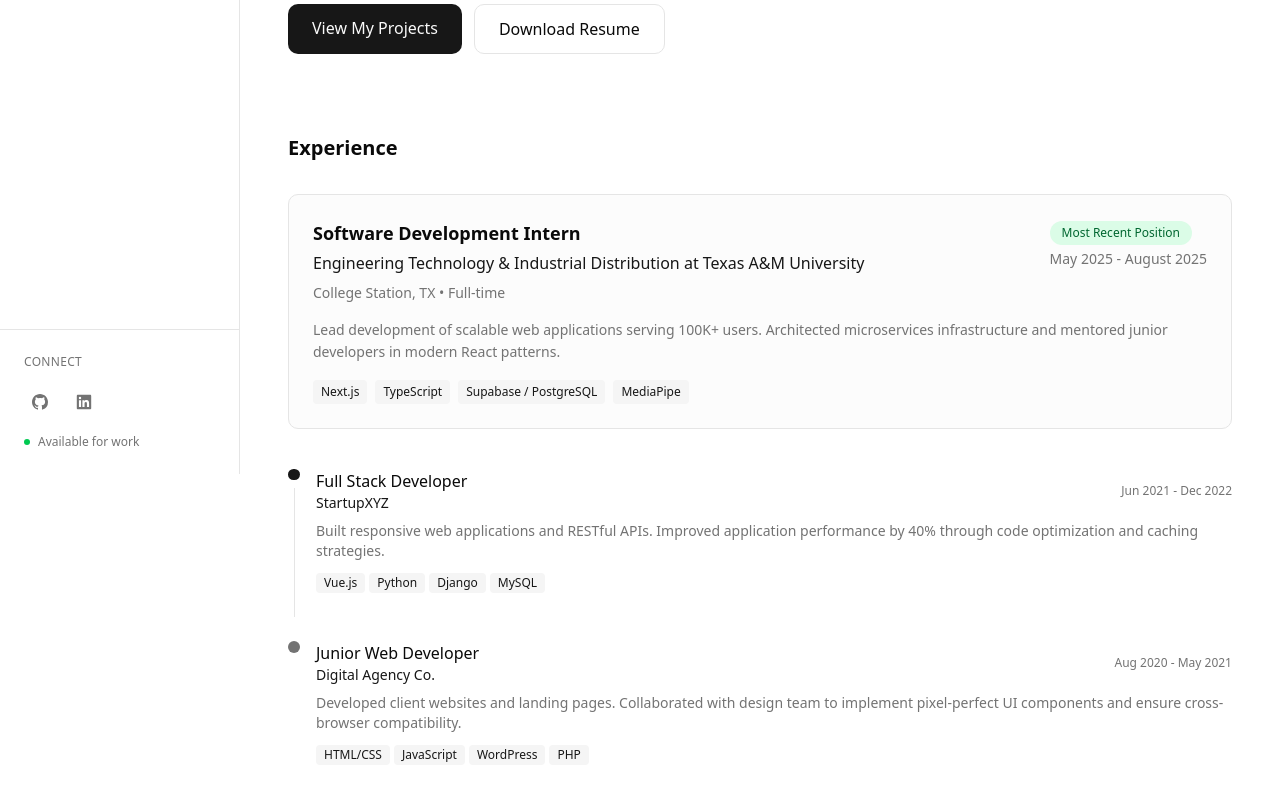
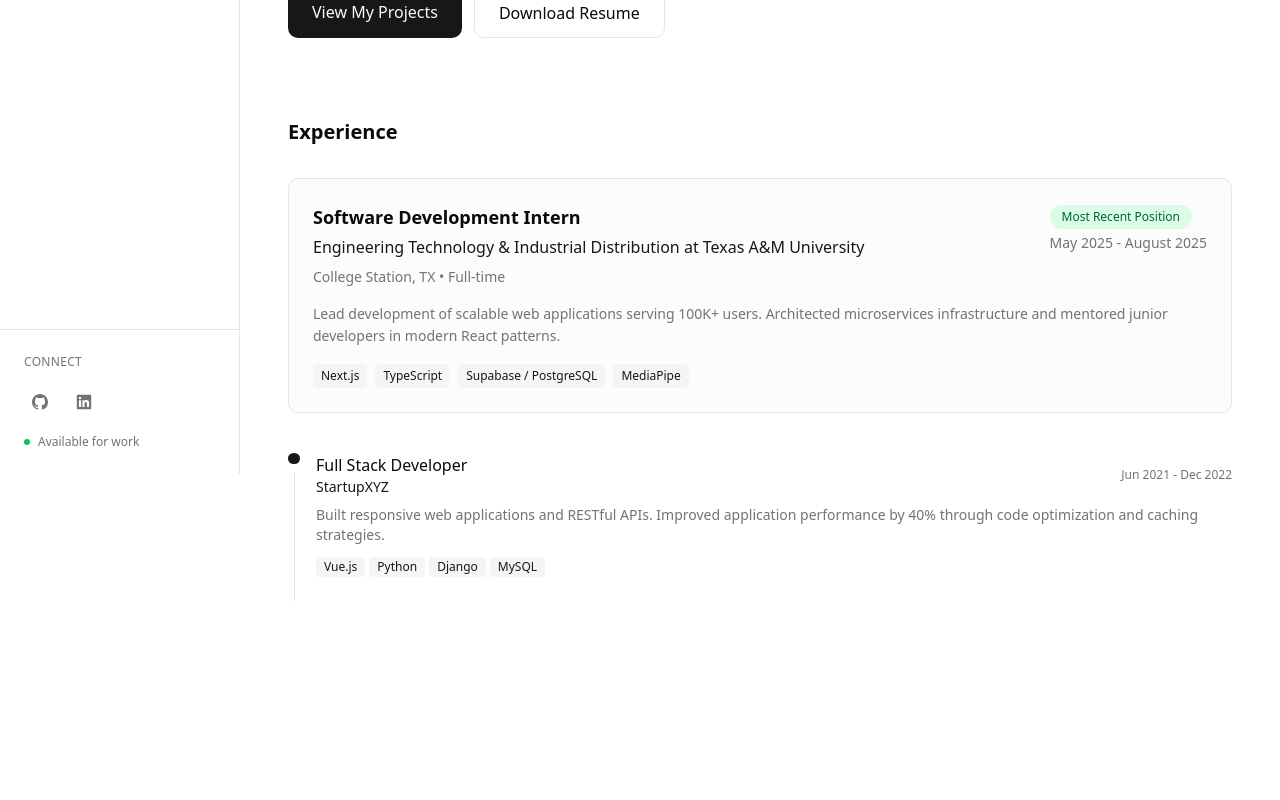
Before and after one commit to adavidryu/portfolio, a Next.js app: page / in a window 1280 px wide. Shown: the part 326-1126 px from the top of the page. After the commit the page ends 975 px from the top, so only its background shows below. Built offline with nearby package versions, Linux system fonts and the light colour scheme.

Commit message:
feat: make projects hero area consistent

```diff
--- a/app/page.tsx
+++ b/app/page.tsx
@@ -9,7 +9,7 @@ export default function Home() {
       <ContentArea>
         <div className="space-y-12">
           {/* Hero Section */}
-          <div className="space-y-6">
+          <div className="space-y-4">
             <div className="inline-flex items-center px-3 py-1 bg-muted text-muted-foreground text-sm rounded-full">
               Available for opportunities
             </div>
@@ -109,34 +109,6 @@ export default function Home() {
                   </div>
                 </div>
               </div>
-
-              {/* Position 3 */}
-              <div className="flex gap-4">
-                <div className="flex flex-col items-center">
-                  <div className="w-3 h-3 bg-muted-foreground rounded-full"></div>
-                </div>
-                <div className="flex-1">
-                  <div className="flex flex-col sm:flex-row sm:items-center sm:justify-between mb-2">
-                    <div>
-                      <h4 className="font-medium text-foreground">Junior Web Developer</h4>
-                      <p className="text-sm text-primary">Digital Agency Co.</p>
-                    </div>
-                    <p className="text-xs text-muted-foreground mt-1 sm:mt-0">
-                      Aug 2020 - May 2021
-                    </p>
-                  </div>
-                  <p className="text-sm text-muted-foreground mb-3">
-                    Developed client websites and landing pages. Collaborated with design team
-                    to implement pixel-perfect UI components and ensure cross-browser compatibility.
-                  </p>
-                  <div className="flex flex-wrap gap-1">
-                    <span className="px-2 py-0.5 bg-secondary text-secondary-foreground text-xs rounded">HTML/CSS</span>
-                    <span className="px-2 py-0.5 bg-secondary text-secondary-foreground text-xs rounded">JavaScript</span>
-                    <span className="px-2 py-0.5 bg-secondary text-secondary-foreground text-xs rounded">WordPress</span>
-                    <span className="px-2 py-0.5 bg-secondary text-secondary-foreground text-xs rounded">PHP</span>
-                  </div>
-                </div>
-              </div>
             </div>
           </div>
         </div>
--- a/app/projects/page.tsx
+++ b/app/projects/page.tsx
@@ -7,7 +7,11 @@ export default function Projects() {
       <SideNav currentPage="projects" />
 
       <ContentArea>
-        <section className="max-w-4xl mx-auto">
+        <section className="max-w-4xl">
+          <div className="space-y-4">
+            <div className="inline-flex items-center px-3 py-1 bg-muted text-muted-foreground text-sm rounded-full">
+              Constantly building
+            </div>
             <h2 className="text-4xl md:text-6xl font-bold mb-6">
               My Projects
             </h2>
@@ -15,6 +19,7 @@ export default function Projects() {
               Here's a collection of projects I've worked on. Each one represents
               a unique challenge and learning experience.
             </p>
+          </div>
 
           {/* Projects Grid */}
           <div className="grid gap-8 md:grid-cols-2 lg:grid-cols-3">
```
Lines whose indentation alone changed are shown as unchanged.
